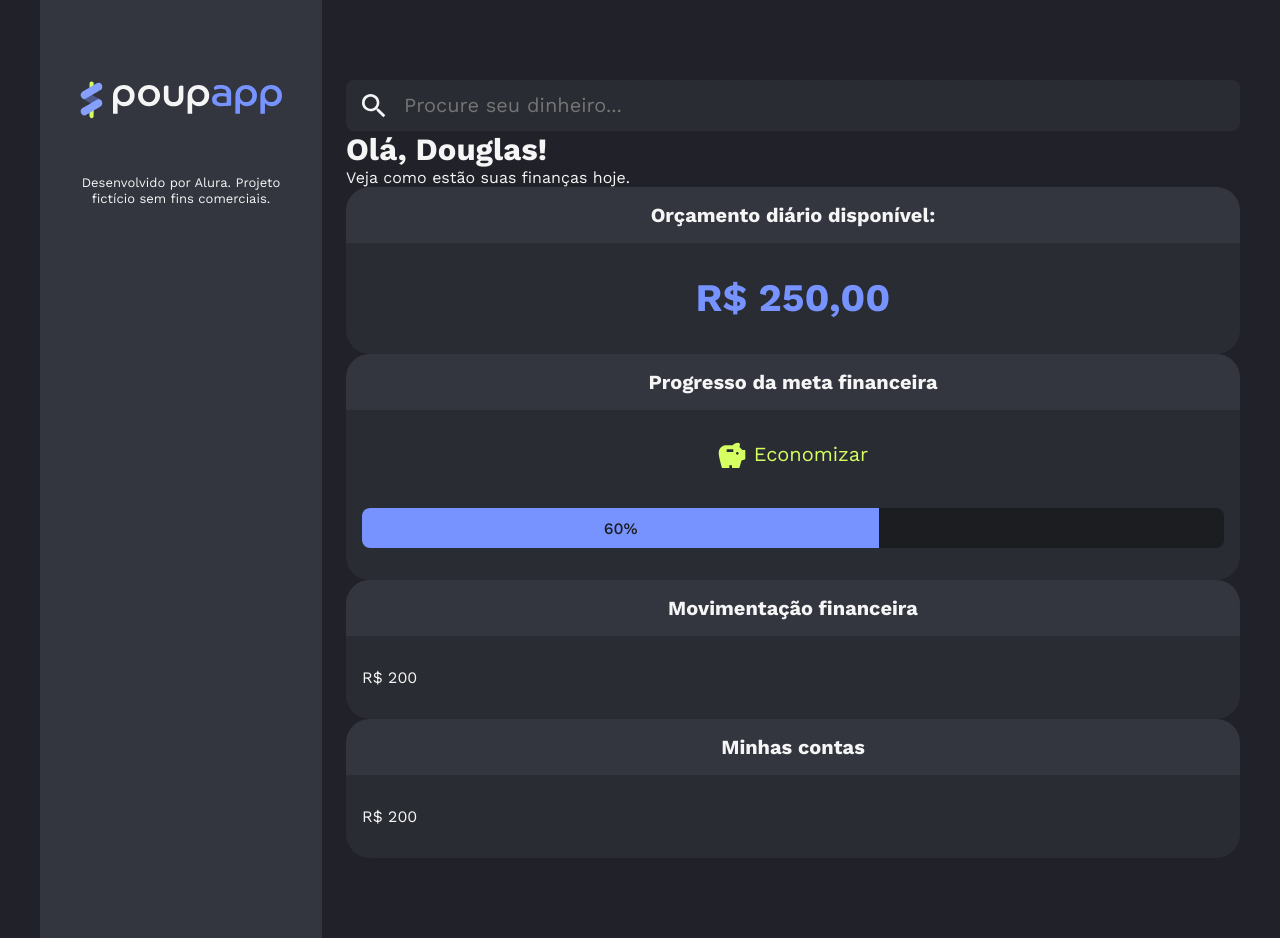
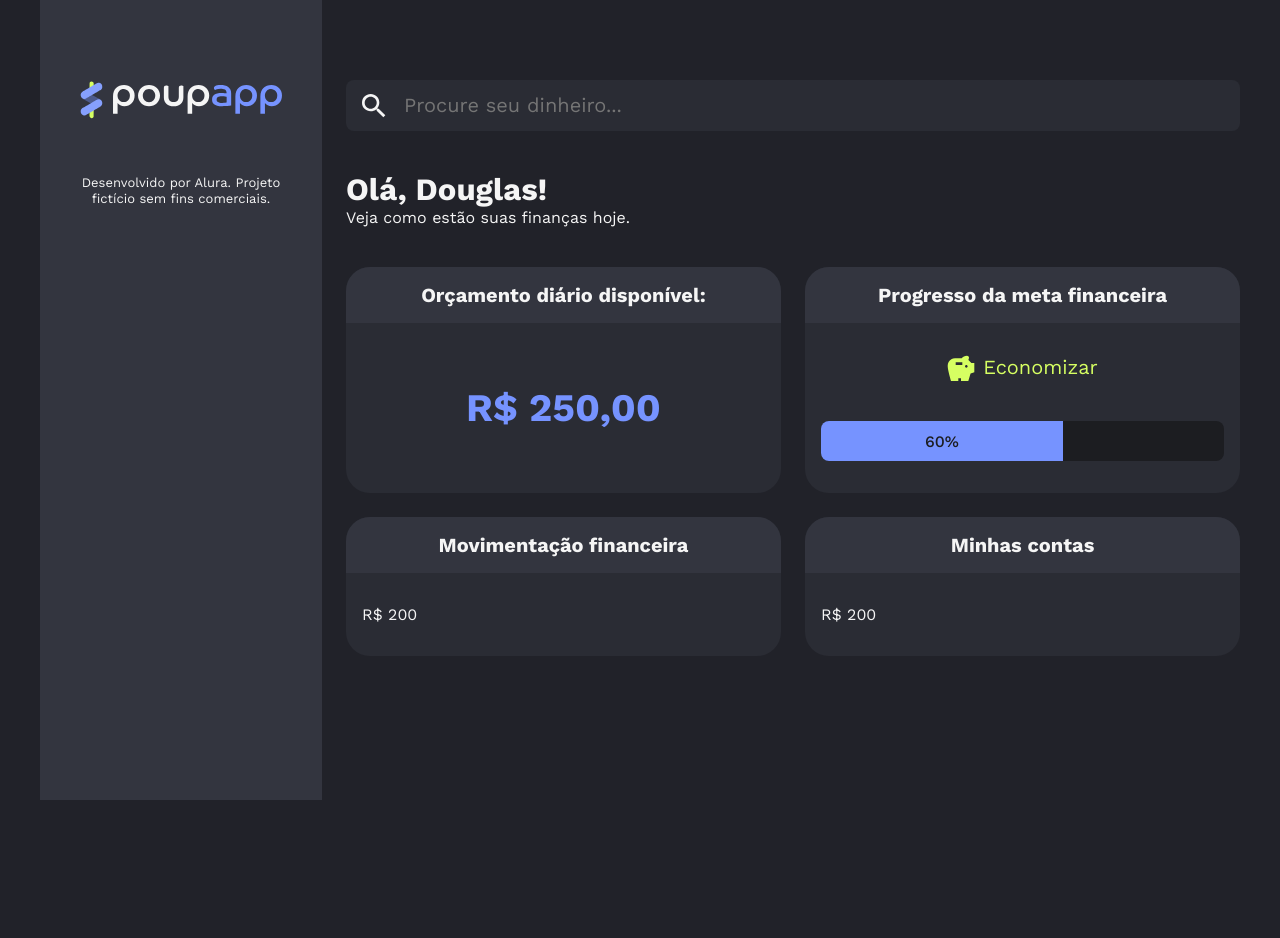
Before and after one commit to dglshenriq/poupapp, a React (Vite) app: page / in a window 1280 px wide. After the commit the page ends 800 px from the top, so only its background shows below. Built offline with nearby package versions, Linux system fonts and the light colour scheme.

Commit message:
Cria e estiliza grid para os cards

```diff
--- a/src/App.jsx
+++ b/src/App.jsx
@@ -8,19 +8,22 @@ import Card from "./components/Card";
 import { DailyBudget } from "./components/DailyBudget";
 import { SavingsStatus } from "./components/SavingsStatus";
 
+import styles from "./app.module.css";
+
 function App() {
   return (
     <Container>
       <Aside />
       <Main>
-        <SearchInput placeholder='Procure seu dinheiro...' />
+        <div className={styles.container}>
+          <SearchInput placeholder='Procure seu dinheiro...' />
         <div>
           <Typography variant='h1'>Olá, Douglas!</Typography>
           <Typography variant='body'>
             Veja como estão suas finanças hoje.
           </Typography>
         </div>
-        <section>
+        <section className={styles.grid}>
           <Card>
             <Card.Header>Orçamento diário disponível:</Card.Header>
             <Card.Body>
@@ -40,6 +43,7 @@ function App() {
             <Card.Body>R$ 200</Card.Body>
           </Card>
         </section>
+        </div>
       </Main>
     </Container>
   );
--- /dev/null
+++ b/src/app.module.css
@@ -0,0 +1,12 @@
+.container {
+  display: flex;
+  flex-direction: column;
+  gap: 40px;
+}
+
+.grid {
+    display: grid;
+    align-items: stretch;
+    gap: 24px;
+    grid-template-columns: repeat(2, 1fr);
+}
--- a/src/components/Card/card.module.css
+++ b/src/components/Card/card.module.css
@@ -1,6 +1,8 @@
 .card {
     background-color: var(--neutral-surface);
     border-radius: 24px;
+    display: flex;
+    flex-direction: column;
 }
 
 .header {
@@ -17,5 +19,8 @@
 
 .body{
     padding: 32px 16px;
-
+    flex-grow: 1;
+    display: flex;
+    flex-direction: column;
+    justify-content: center;
 }
```
